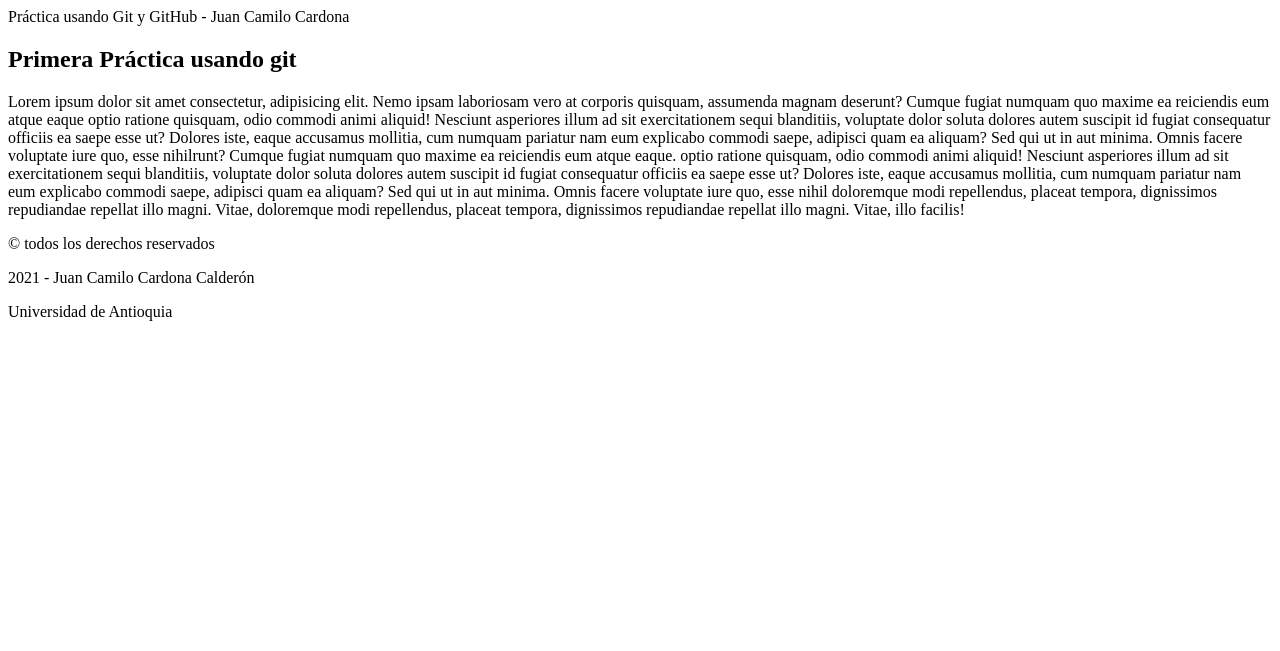
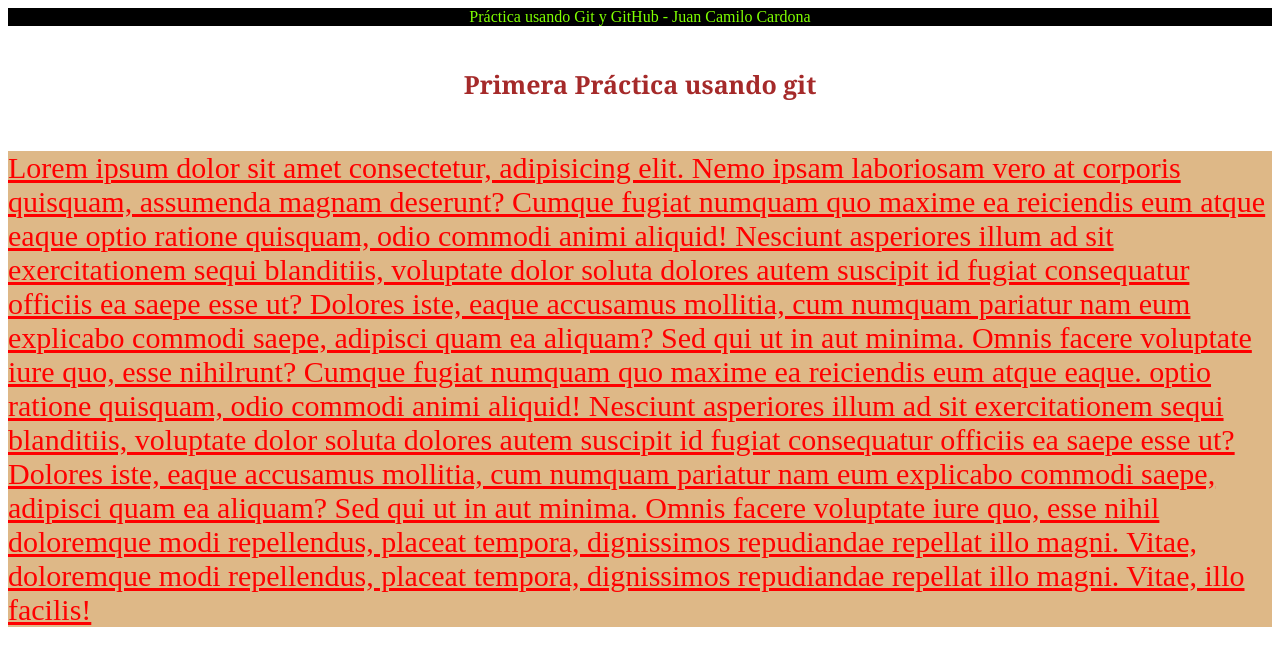
Before and after one commit to Jose-Manuel-Bernal/Practica1, a plain HTML site: page index.html in a window 1280 px wide. Shown: the top 651 px of the page. Drawn offline with Linux system fonts and the light colour scheme.

Commit message:
Estilos Agregados

```diff
--- a/css/estilos.css
+++ b/css/estilos.css
@@ -0,0 +1,24 @@
+.encabezado{
+    background-color:black;
+    color:chartreuse;
+    text-align:center;
+
+}
+h2{
+    padding: 20px;
+    text-align: center;
+    font-family:Georgia, 'Times New Roman', Times, serif;
+    font-size:25px;
+    color:brown;
+}
+p{
+    text-decoration: underline;
+    color:red;
+    background-color: burlywood;
+    font-size: 30px;
+}
+
+.pie-pagina{
+    color:black;
+    background-color: green;
+}
--- a/index.html
+++ b/index.html
@@ -6,6 +6,7 @@
     <meta http-equiv="X-UA-Compatible" content="IE=edge">
     <meta name="viewport" content="width=device-width, initial-scale=1.0">
     <title>Práctica GIT - GitHub</title>
+    <link rel="stylesheet" href="css/estilos.css">
 </head>
 
 <body>
@@ -30,9 +31,9 @@
         </div>
     </main>
     <footer>
-        <p>&copy; todos los derechos reservados</p>
-        <p>2021 - Juan Camilo Cardona Calderón</p>
-        <p>Universidad de Antioquia</p>
+        <p class="pie-pagina">&copy; todos los derechos reservados</p>
+        <p class="pie-pagina">2021 - Juan Camilo Cardona Calderón</p>
+        <p class="pie-pagina">Universidad de Antioquia</p>
     </footer>
 </body>
 
```
